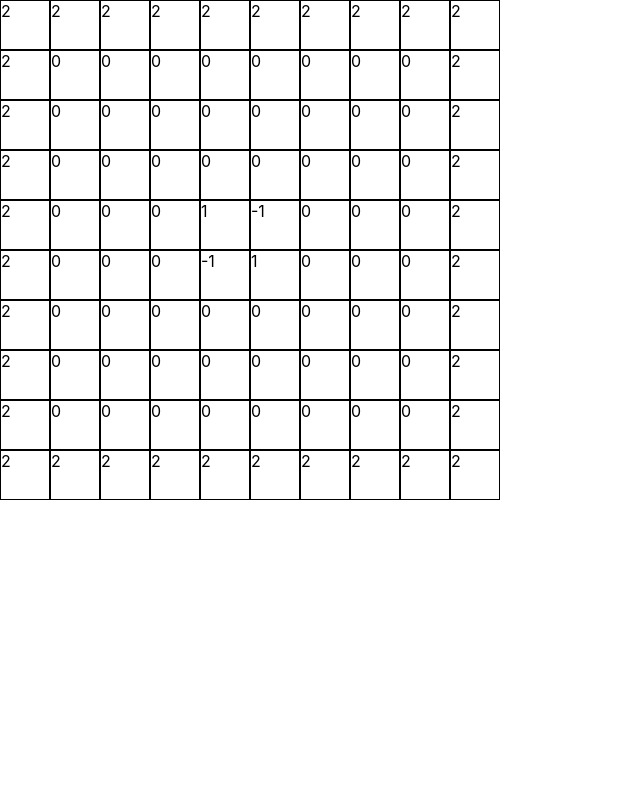
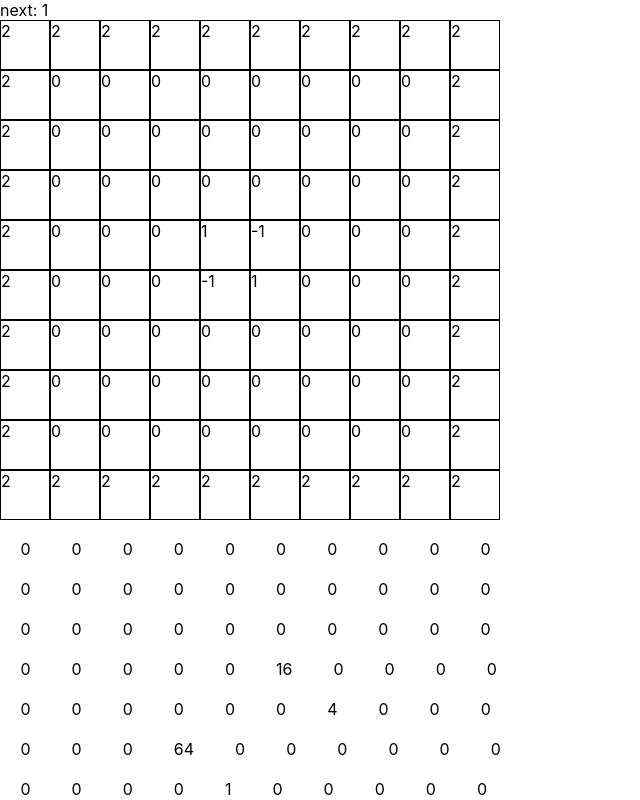
Before and after one commit to Ar0ma7/react-reversi, a Next.js app: page / in a window 1280 px wide. Shown: the top 800 px of the page, without its empty margins (0-640 px from the left). Built offline with nearby package versions, Linux system fonts and the light colour scheme.

Commit message:
feat: 置けるマスチェック

```diff
--- a/src/components/Board.tsx
+++ b/src/components/Board.tsx
@@ -4,10 +4,10 @@ import styled from '@emotion/styled'
 import SquareState from '@/types/SquareState'
 
 type BoardProps = {
-  /* 偶数 */
-  size: number
   /* 最初のターン - 0: 自分, 1: 相手 */
   firstTurn: number
+  /* 盤面サイズ（偶数） */
+  size: number
 }
 
 type BoardType = SquareState[][]
@@ -30,9 +30,108 @@ const getInitializedBoard = (size: number): BoardType => {
   return board
 }
 
-export const Board: React.FC<BoardProps> = React.memo(({ size, firstTurn }) => {
+const getMovableDir = (board: BoardType, currentValue: number): number[][] => {
+  return board.map((row, rowIdx) => row.map((value, colIdx) => checkMobility(board, rowIdx, colIdx, currentValue)))
+}
+const getMovablePos = (board: BoardType, currentValue: number): boolean[][] => {
+  return board.map((row, rowIdx) =>
+    row.map((value, colIdx) => {
+      const dir = checkMobility(board, rowIdx, colIdx, currentValue)
+      return dir !== 0 ? true : false
+    }),
+  )
+}
+
+const checkMobility = (board: BoardType, row: number, col: number, value: number): number => {
+  let direction = 0
+  // 既に石があるか
+  if (board[row][col] !== 0) return direction
+  // 左
+  if (board[row - 1][col] === -value) {
+    let rowTemp = row - 2
+    const colTemp = col
+    while (board[rowTemp][colTemp] === -value) {
+      rowTemp -= 1
+    }
+    if (board[rowTemp][colTemp] === value) direction = direction | 1
+  }
+  // 左上
+  if (board[row - 1][col - 1] === -value) {
+    let rowTmp = row - 2
+    let colTmp = col - 2
+    while (board[rowTmp][colTmp] === -value) {
+      rowTmp -= 1
+      colTmp -= 1
+    }
+    if (board[rowTmp][colTmp] === value) direction = direction | 2
+  }
+  // 上
+  if (board[row][col - 1] === -value) {
+    const rowTmp = row
+    let colTmp = col - 2
+    while (board[rowTmp][colTmp] === -value) {
+      colTmp -= 1
+    }
+    if (board[rowTmp][colTmp] === value) direction = direction | 4
+  }
+  // 右上
+  if (board[row + 1][col - 1] === -value) {
+    let rowTmp = row + 2
+    let colTmp = col - 2
+    while (board[rowTmp][colTmp] === -value) {
+      rowTmp += 1
+      colTmp -= 1
+    }
+    if (board[rowTmp][colTmp] === value) direction = direction | 8
+  }
+  // 右
+  if (board[row + 1][col] === -value) {
+    let rowTmp = row + 2
+    const colTmp = col
+    while (board[rowTmp][colTmp] === -value) {
+      rowTmp += 1
+    }
+    if (board[rowTmp][colTmp] === value) direction = direction | 16
+  }
+  // 右下
+  if (board[row + 1][col + 1] === -value) {
+    let rowTmp = row + 2
+    let colTmp = col + 2
+    while (board[rowTmp][colTmp] === -value) {
+      rowTmp += 1
+      colTmp += 1
+    }
+    if (board[rowTmp][colTmp] === value) direction = direction | 32
+  }
+  // 下
+  if (board[row][col + 1] === -value) {
+    const rowTmp = row
+    let colTmp = col + 2
+    while (board[rowTmp][colTmp] === -value) {
+      colTmp += 1
+    }
+    if (board[rowTmp][colTmp] === value) direction = direction | 64
+  }
+  // 左下
+  if (board[row - 1][col + 1] === -value) {
+    let rowTmp = row - 2
+    let colTmp = col + 2
+    while (board[rowTmp][colTmp] === -value) {
+      rowTmp -= 1
+      colTmp += 1
+    }
+    if (board[rowTmp][colTmp] === value) direction = direction | 128
+  }
+  return direction
+}
+
+export const Board: React.FC<BoardProps> = React.memo(({ firstTurn, size }) => {
+  const [turn, setTurn] = useState<number>(firstTurn)
   const [board, setBoard] = useState<BoardType>(getInitializedBoard(size))
-  const [turn, setTurn] = useState<number>(firstTurn)
+  const [movableDir, setMovableDir] = useState<number[][]>(getMovableDir(board, turn % 2 === 0 ? 1 : -1))
+  const [movablePos, setMovablePos] = useState<boolean[][]>(getMovablePos(board, turn % 2 === 0 ? 1 : -1))
+
+  const sizes = [...Array(size + 2)].fill('50px')
 
   const items = board.map((row, rowIdx) =>
     row.map((col, colIdx) => {
@@ -45,10 +144,8 @@ export const Board: React.FC<BoardProps> = React.memo(({ size, firstTurn }) => {
     }),
   )
 
-  const sizes = [...Array(size + 2)].fill('50px')
-
   const useForceUpdate = (): (() => void) => {
-    const [value, setValue] = useState(0)
+    const [value, setValue] = useState(0) // eslint-disable-line no-unused-vars
     return () => setValue((value) => value + 1)
   }
 
@@ -61,19 +158,31 @@ export const Board: React.FC<BoardProps> = React.memo(({ size, firstTurn }) => {
    * @param {number} col
    */
   const handleClick = (row: number, col: number) => {
-    if (board[row][col] === 0) {
-      const newBoard = board
-      newBoard[row][col] = turn % 2 === 0 ? 1 : -1
+    const newBoard = board
+    const nextStone = turn % 2 === 0 ? 1 : -1
+    if (getMovablePos(board, nextStone)[row][col]) {
+      newBoard[row][col] = nextStone
+      setTurn(turn + 1)
       setBoard(newBoard)
-      setTurn(turn + 1)
+      setMovableDir(getMovableDir(newBoard, -nextStone))
+      setMovablePos(getMovablePos(newBoard, -nextStone))
       forceUpdate()
     }
   }
 
   return (
-    <StyledGridContainer columns={sizes} rows={sizes} areas={board.map((r, i) => r.map((c, j) => `area${i}${j}`))}>
-      {items}
-    </StyledGridContainer>
+    <>
+      next: {turn % 2 === 0 ? 1 : -1}
+      <StyledGridContainer columns={sizes} rows={sizes} areas={board.map((r, i) => r.map((c, j) => `area${i}${j}`))}>
+        {items}
+      </StyledGridContainer>
+      {movableDir.map((r, i) => (
+        <p key={i}>{r.map((c) => `　 ${c} 　`)}</p>
+      ))}
+      {movablePos.map((r, i) => (
+        <p key={i}>{r.map((c) => `${c} 　`)}</p>
+      ))}
+    </>
   )
 })
 Board.displayName = 'Board'
```
